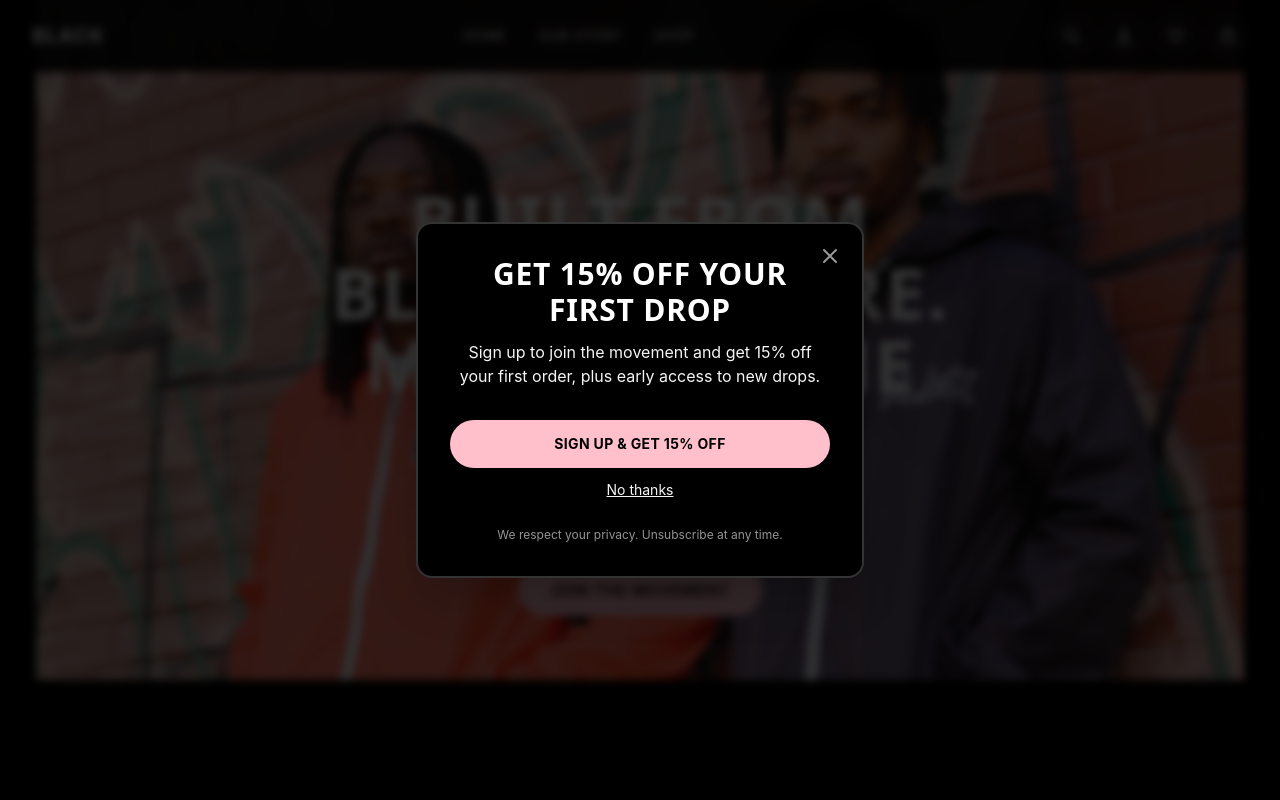
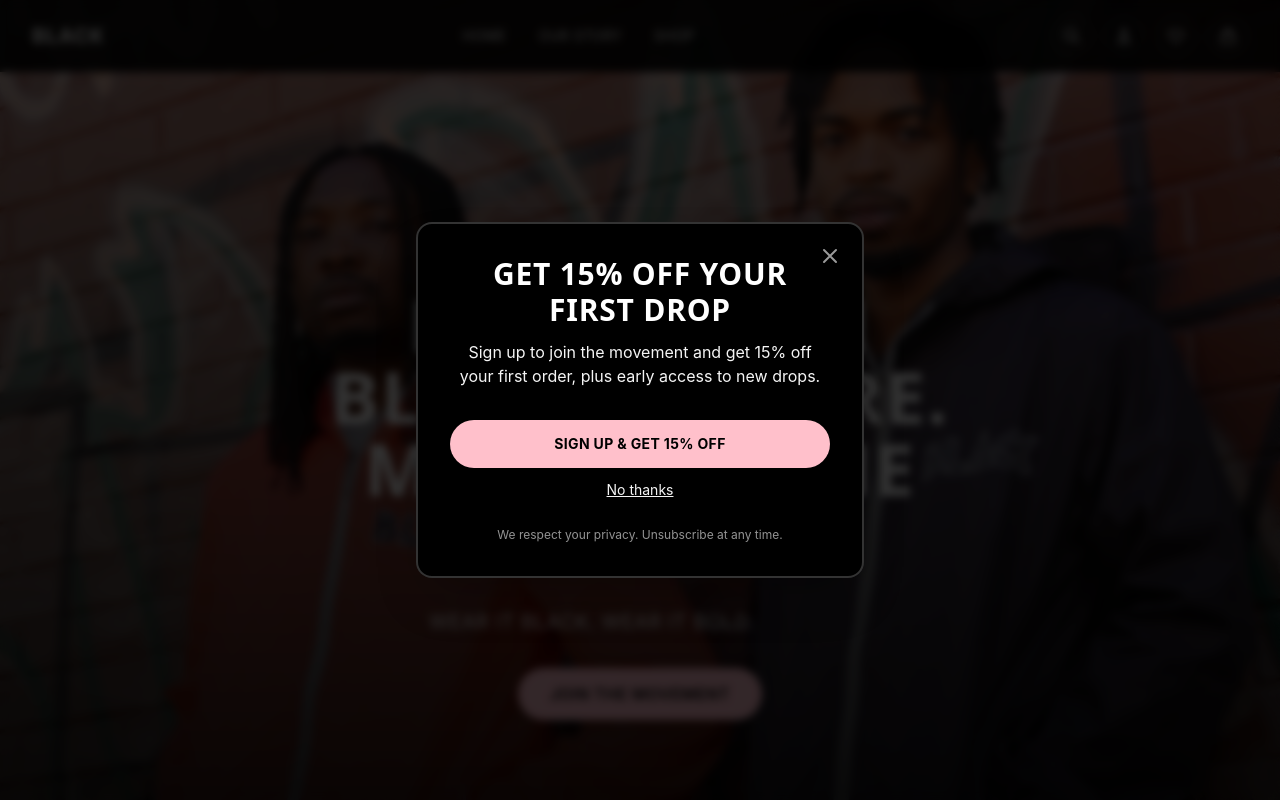
Before and after one commit to mistabilz/wear-black, a Next.js app: page / in a window 1280 px wide. Shown: the top 800 px of the page. Built offline with nearby package versions, Linux system fonts and the light colour scheme; no server answers.

Commit message:
Revert "Fix hero image fit and CTA placement"
This reverts commit 81089815dbc82bf1627dcf3c3c91f39e2eb1d11e.

```diff
--- a/components/Hero.tsx
+++ b/components/Hero.tsx
@@ -12,18 +12,21 @@ export default function Hero() {
       {/* MOBILE LAYOUT: Hero image with tagline/button at bottom */}
       <div className="md:hidden">
         {/* Hero Image Container - Starts directly under navbar */}
-        <div className="relative w-full bg-black pt-16 min-h-[55vh] sm:min-h-[70vh]">
+        <div className="relative w-full bg-black pt-16 min-h-[70vh] sm:min-h-[80vh] flex flex-col justify-end">
           <Image
             src={HERO_IMAGE_PATH}
             alt="BLACK Hero - Streetwear models"
             fill
             priority
-            className="object-contain object-top"
+            className="object-contain object-center"
             sizes="100vw"
           />
 
-          {/* Tagline and CTA at bottom of hero image - absolute positioning */}
-          <div className="absolute bottom-6 left-0 right-0 z-10 px-4 sm:px-6">
+          {/* Subtle dark gradient overlay at bottom for text readability - NO BLUR */}
+          <div className="absolute inset-0 bg-gradient-to-t from-black/70 via-black/30 to-transparent pointer-events-none" />
+
+          {/* Tagline and CTA at bottom of hero image */}
+          <div className="relative z-10 pb-8 sm:pb-12 px-4 sm:px-6">
             <div className="max-w-lg mx-auto w-full text-center space-y-3 sm:space-y-4">
               {/* Main Headline */}
               <h1 className="text-xl sm:text-2xl font-display font-bold text-white uppercase tracking-wide leading-tight drop-shadow-2xl break-words">
@@ -51,19 +54,22 @@ export default function Hero() {
 
       {/* DESKTOP/TABLET LAYOUT: Premium hero with tagline/button at bottom */}
       <div className="hidden md:block relative w-full">
-        {/* Full Hero Image - Never crops models */}
-        <div className="relative w-full min-h-[70vh] md:min-h-[80vh] lg:min-h-[85vh]">
+        {/* Full Hero Image */}
+        <div className="relative w-full min-h-[85vh] lg:min-h-screen flex flex-col justify-end">
           <Image
             src={HERO_IMAGE_PATH}
             alt="BLACK Hero - Streetwear models"
             fill
-            className="object-contain object-top"
+            className="object-cover object-center"
             priority
             sizes="100vw"
           />
 
-          {/* Tagline and CTA at bottom of hero image - absolute positioning */}
-          <div className="absolute bottom-8 md:bottom-12 lg:bottom-16 left-0 right-0 z-10 px-4 sm:px-6 md:px-8 lg:px-16 xl:px-24">
+          {/* Subtle dark gradient overlay at bottom for text readability - NO BLUR */}
+          <div className="absolute inset-0 bg-gradient-to-t from-black/80 via-black/40 to-transparent pointer-events-none" />
+
+          {/* Tagline and CTA at bottom of hero image */}
+          <div className="relative z-10 pb-12 md:pb-16 lg:pb-20 px-4 sm:px-6 md:px-8 lg:px-16 xl:px-24">
             <div className="max-w-2xl mx-auto text-center space-y-4 sm:space-y-6 lg:space-y-8">
               {/* Main Headline */}
               <h1 className="text-3xl sm:text-4xl md:text-5xl lg:text-6xl xl:text-7xl font-display font-bold text-white uppercase tracking-wide leading-tight drop-shadow-2xl break-words">
```
